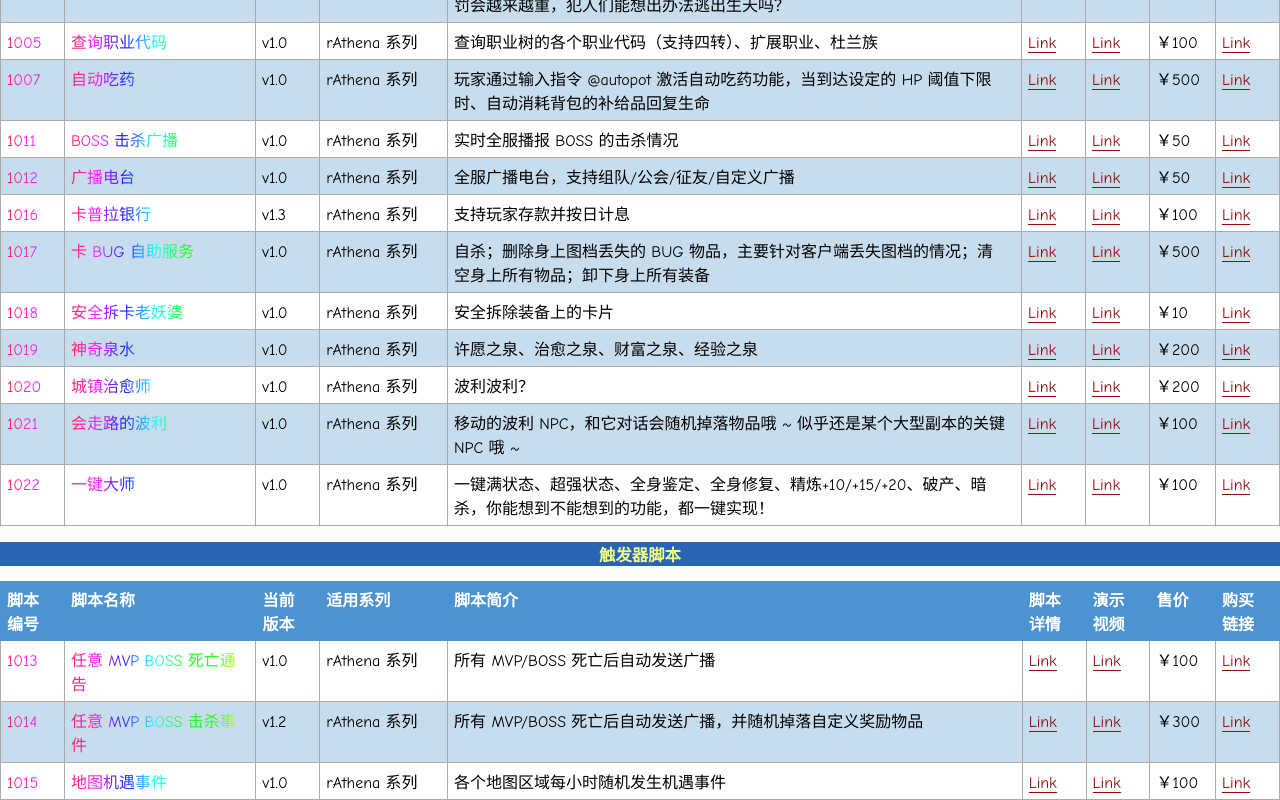
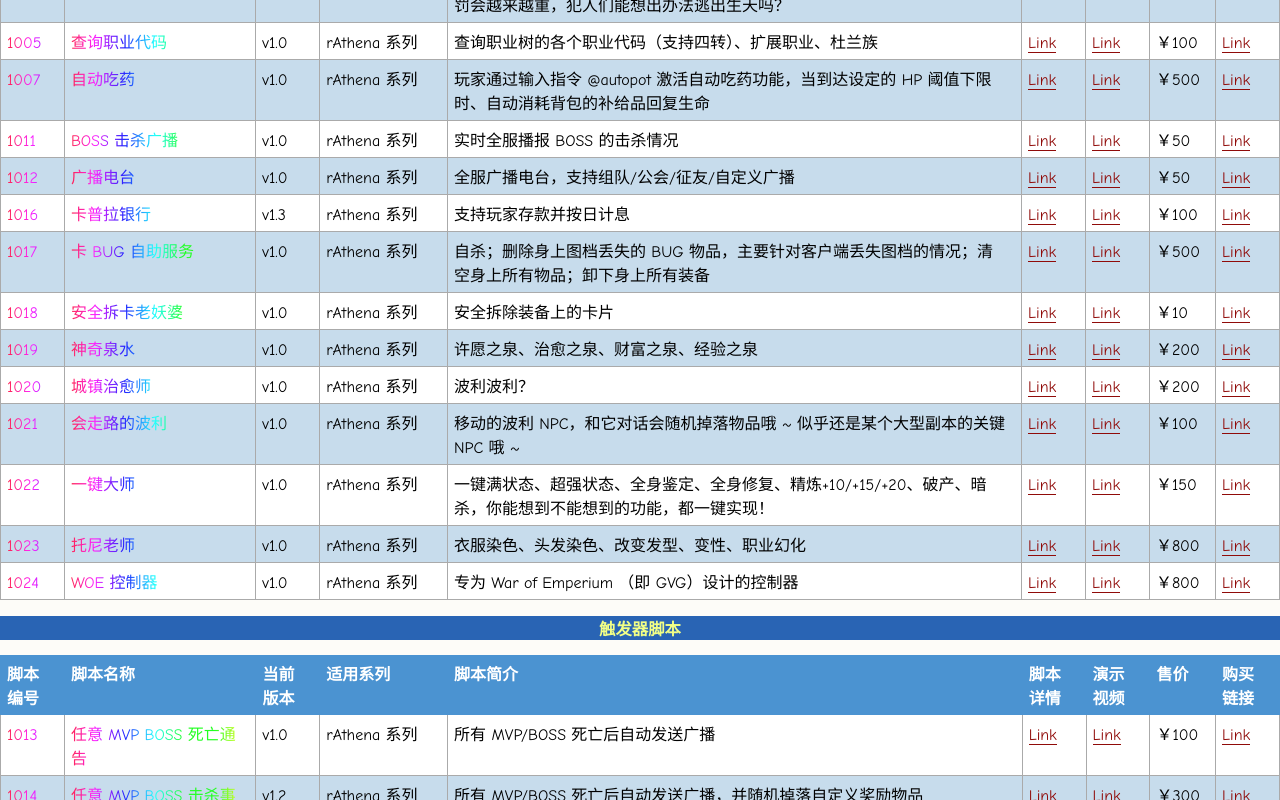
Before and after one commit to Casual-Ragnarok/ro-npcs, a plain HTML site: page docs/index.html in a window 1280 px wide. Shown: the part 398-1198 px from the top of the page. Drawn offline with Linux system fonts and the light colour scheme.

Commit message:
ReGenerate NPC List

```diff
--- a/docs/index.html
+++ b/docs/index.html
@@ -193,7 +193,29 @@
                                     <td>一键满状态、超强状态、全身鉴定、全身修复、精炼+10/+15/+20、破产、暗杀，你能想到不能想到的功能，都一键实现！</td>
                                     <td><a href="https://store.ragnarok.buzz/game/ro/npc/1022-onekeymaster/readme/" target="_blank">Link</a></td>
                                     <td><a href="//player.bilibili.com/player.html?aid=xxxxxxxxx" target="_blank">Link</a></td>
-                                    <td>￥100</td>
+                                    <td>￥150</td>
+                                    <td><a href="TODO" target="_blank">Link</a></td>
+                                </tr>
+                                <tr>
+                                    <td class="comicsans">1023</td>
+                                    <td class="comicsans">托尼老师</td>
+                                    <td>v1.0</td>
+                                    <td>rAthena 系列</td>
+                                    <td>衣服染色、头发染色、改变发型、变性、职业幻化</td>
+                                    <td><a href="https://store.ragnarok.buzz/game/ro/npc/1023-stylist/readme/" target="_blank">Link</a></td>
+                                    <td><a href="//player.bilibili.com/player.html?aid=xxxxxxxxx" target="_blank">Link</a></td>
+                                    <td>￥800</td>
+                                    <td><a href="TODO" target="_blank">Link</a></td>
+                                </tr>
+                                <tr>
+                                    <td class="comicsans">1024</td>
+                                    <td class="comicsans">WOE 控制器</td>
+                                    <td>v1.0</td>
+                                    <td>rAthena 系列</td>
+                                    <td>专为 War of Emperium （即 GVG）设计的控制器</td>
+                                    <td><a href="https://store.ragnarok.buzz/game/ro/npc/1024-woe/readme/" target="_blank">Link</a></td>
+                                    <td><a href="//player.bilibili.com/player.html?aid=xxxxxxxxx" target="_blank">Link</a></td>
+                                    <td>￥800</td>
                                     <td><a href="TODO" target="_blank">Link</a></td>
                                 </tr>
                         </tbody>
```
